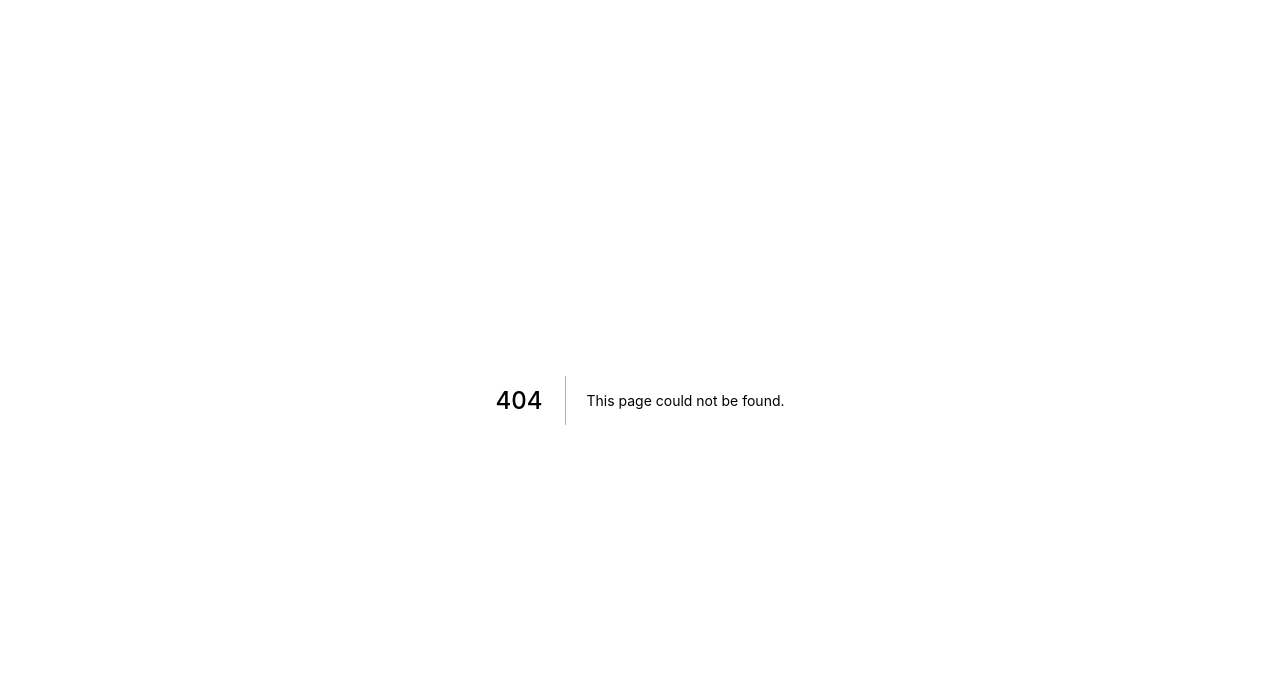
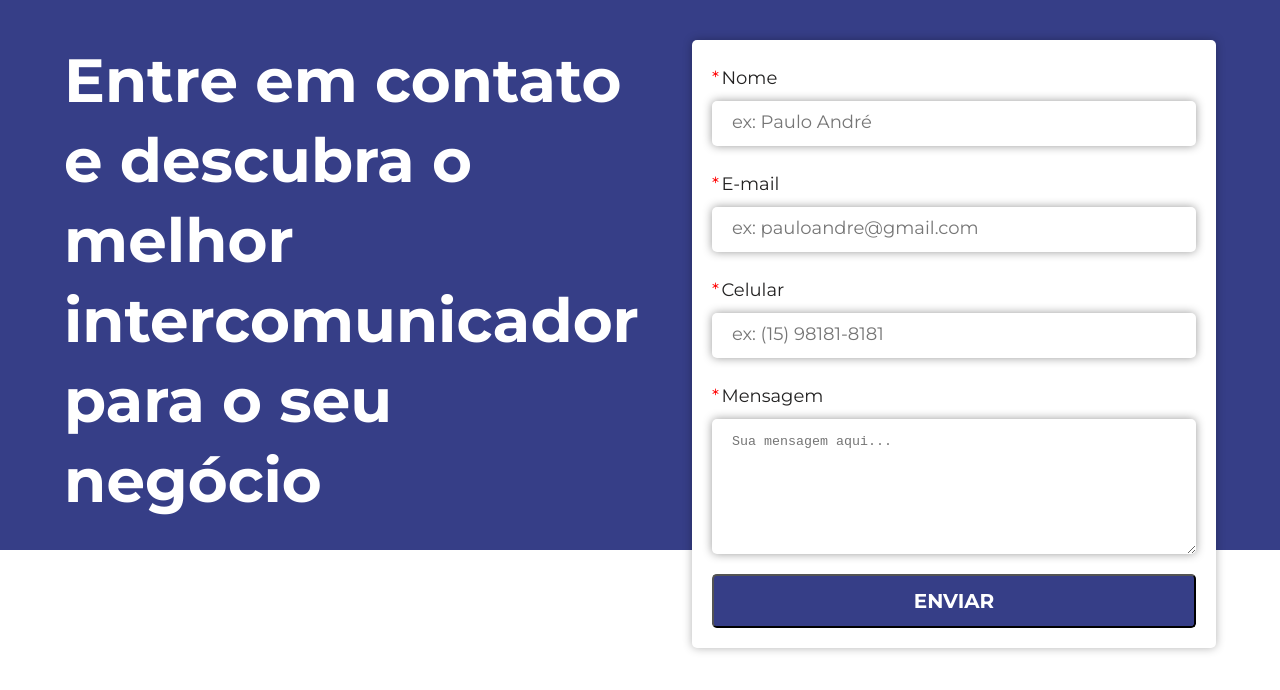
Before and after one commit to Developers-Dome/omegacom-intercomunicadores, a Next.js app: page /contato in a window 1280 px wide. Before the commit this address had no page. Shown: the top 690 px of the page. Built offline with nearby package versions, Linux system fonts and the light colour scheme.

Commit message:
feat: pagina contato com formulario

```diff
--- /dev/null
+++ b/src/components/Formulario/LabelInput/index.tsx
@@ -0,0 +1,38 @@
+import React from "react";
+import { Container } from "./styles";
+
+interface InputProps {
+  label: string;
+  placeholder: string;
+  type: string;
+  name: string;
+  mandatory?: boolean;
+}
+
+export function LabelInput({
+  label,
+  placeholder,
+  type,
+  name,
+  mandatory,
+}: InputProps) {
+  return (
+    <Container>
+      <label htmlFor={name}>
+        {mandatory && <span>*</span>}
+        {label}
+      </label>
+      {type === "textarea" ? (
+        <textarea name={name} placeholder={placeholder} rows={7} />
+      ) : (
+        <input
+          type={type}
+          name={name}
+          placeholder={placeholder}
+          minLength={5}
+          maxLength={100}
+        />
+      )}
+    </Container>
+  );
+}
--- /dev/null
+++ b/src/components/Formulario/LabelInput/styles.tsx
@@ -0,0 +1,44 @@
+import styled from "styled-components";
+
+import c from "@styles/colors.json";
+import f from "@styles/typograph.json";
+
+export const Container = styled.div`
+  display: flex;
+  flex-direction: column;
+  gap: 5px;
+
+  span {
+    margin-right: 2.5px;
+
+    font-size: ${f.paragraphLarge.fontSize};
+    color: red;
+  }
+
+  label {
+    font-family: Montserrat, sans-serif;
+    font-size: ${f.paragraphLarge.fontSize};
+    line-height: ${f.paragraphLarge.lineHeight};
+    color: ${c.neutral600};
+  }
+
+  input {
+    border: 0;
+    padding: 15px 20px;
+    filter: drop-shadow(0px 0px 5px rgba(0, 0, 0, 0.4));
+    border-radius: 5px;
+  }
+
+  textarea {
+    border: 0;
+    padding: 15px 20px;
+    filter: drop-shadow(0px 0px 5px rgba(0, 0, 0, 0.4));
+    border-radius: 5px;
+  }
+
+  input::placeholder {
+    font-family: Montserrat, sans-serif;
+    font-size: ${f.paragraphLarge.fontSize};
+    color: ${c.neutral400};
+  }
+`;
--- /dev/null
+++ b/src/components/Formulario/index.tsx
@@ -0,0 +1,67 @@
+import { Title } from "@components/Title";
+import React, { useEffect, useState } from "react";
+import { LabelInput } from "./LabelInput";
+import { Container, Content, Form } from "./styles";
+
+export function Formulario() {
+
+  const [width, setWidth] = useState(
+    typeof window !== "undefined" ? window.innerWidth : 0
+  );
+  if (typeof window !== "undefined") {
+    useEffect(() => {
+      window.addEventListener("resize", () => {
+        setWidth(() => window.innerWidth);
+      });
+    }, [window]);
+  }
+
+  return (
+    <Container>
+      <Content>
+        <div>
+          {width > 1024 ? (
+            <h2>
+              Entre em contato e descubra o melhor intercomunicador para o seu
+              negócio
+            </h2>
+          ) : (
+            <Title>Fale conosco</Title>
+          )}
+        </div>
+        <Form>
+          <LabelInput
+            name="nome"
+            type="text"
+            label="Nome"
+            placeholder="ex: Paulo André"
+            mandatory
+          />
+          <LabelInput
+            name="email"
+            type="email"
+            label="E-mail"
+            placeholder="ex: pauloandre@gmail.com"
+            mandatory
+          />
+          <LabelInput
+            name="celular"
+            type="text"
+            label="Celular"
+            placeholder="ex: (15) 98181-8181"
+            mandatory
+          />
+          <LabelInput
+            name="mensagem"
+            type="textarea"
+            label="Mensagem"
+            placeholder="Sua mensagem aqui..."
+            mandatory
+          />
+
+          <button type="submit">ENVIAR</button>
+        </Form>
+      </Content>
+    </Container>
+  );
+}
--- /dev/null
+++ b/src/components/Formulario/styles.ts
@@ -0,0 +1,99 @@
+import styled from "styled-components";
+
+import c from "@styles/colors.json";
+import f from "@styles/typograph.json";
+
+export const Container = styled.main`
+  position: relative;
+  @media (min-width: 1024px) {
+    &::before {
+      content: "";
+      display: block;
+      position: absolute;
+      top: 0;
+
+      width: 100%;
+      height: 550px;
+
+      background: ${c.primary300};
+      z-index: -1;
+    }
+  }
+`;
+
+export const Content = styled.div`
+  max-width: 1440px;
+
+  margin: 0 auto;
+  padding: 40px 5%;
+
+  display: flex;
+  flex-direction: column;
+  align-items: start;
+  gap: 40px;
+
+  z-index: 1;
+
+  > div {
+    width: 100%;
+
+    h2 {
+      width: 100%;
+      max-width: 600px;
+
+      font-family: Montserrat, sans-serif;
+      font-size: ${f.displaySmall.fontSize};
+      line-height: ${f.displaySmall.lineHeight};
+      font-weight: ${f.displaySmall.fontWeight.bold};
+      color: ${c.white};
+    }
+  }
+
+  @media (min-width: 1024px) {
+    flex-direction: row;
+  }
+`;
+
+export const Form = styled.form`
+  width: 100%;
+  max-width: 524px;
+
+  margin: 0 auto;
+
+  display: flex;
+  flex-direction: column;
+  gap: 20px;
+
+  @media (min-width: 1024px) {
+    padding: 20px;
+
+    background: ${c.white};
+    box-shadow: 0px 0px 10px rgba(0, 0, 0, 0.3);
+    border-radius: 5px;
+  }
+
+  button {
+    width: 100%;
+
+    padding: 0.8rem 1.25rem;
+
+    display: flex;
+    align-items: center;
+    justify-content: center;
+    gap: 1rem;
+
+    font-family: Montserrat, sans-serif;
+    font-size: ${f.h5.fontSize};
+    font-weight: 700;
+    color: ${c.white};
+
+    background: ${c.primary300};
+    border-radius: 0.3rem;
+
+    transition: 0.2s;
+
+    &:hover {
+      background: ${c.primary200};
+    }
+  }
+`;
--- /dev/null
+++ b/src/pages/contato.tsx
@@ -0,0 +1,25 @@
+// Libs
+import React from "react";
+import Head from "next/head";
+import type { NextPage } from "next";
+import { Formulario } from "@components/Formulario";
+
+// Styles
+
+// Images
+
+// Components
+
+const Contato: NextPage = () => {
+  return (
+    <>
+    <Head>
+      <title>Contato</title>
+    </Head>
+
+    <Formulario />
+    </>
+  );
+};
+
+export default Contato;
--- a/src/styles/colors.json
+++ b/src/styles/colors.json
@@ -11,5 +11,8 @@
   "secondary300": "#616C64",
   "secondary400": "#484F4A",
   "secondary500": "#282E29",
-  "neutral500": "#363434"
+  "neutral400": "#767676",
+  "neutral500": "#363434",
+  "neutral600": "#232222"
+
 }
```
